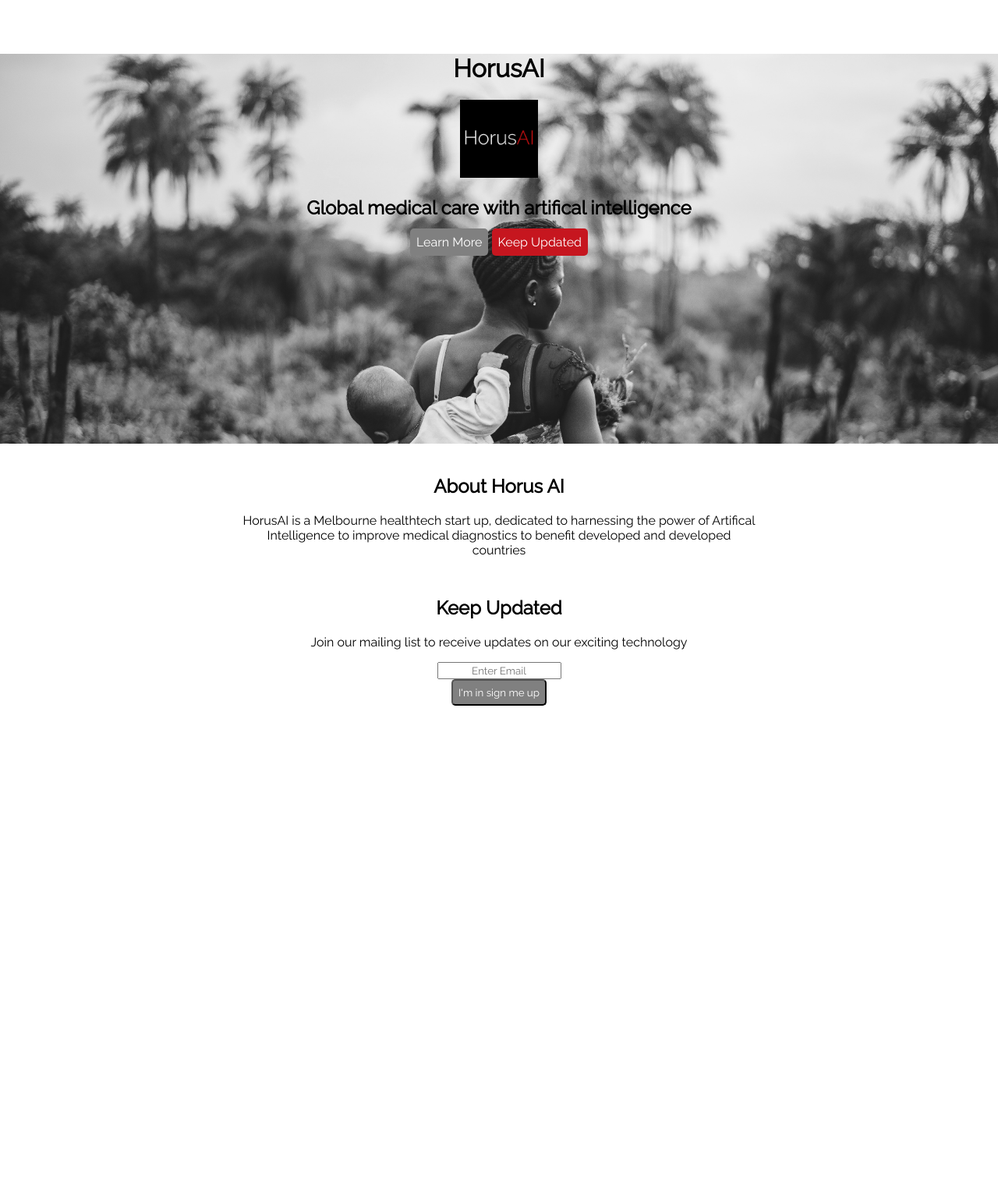
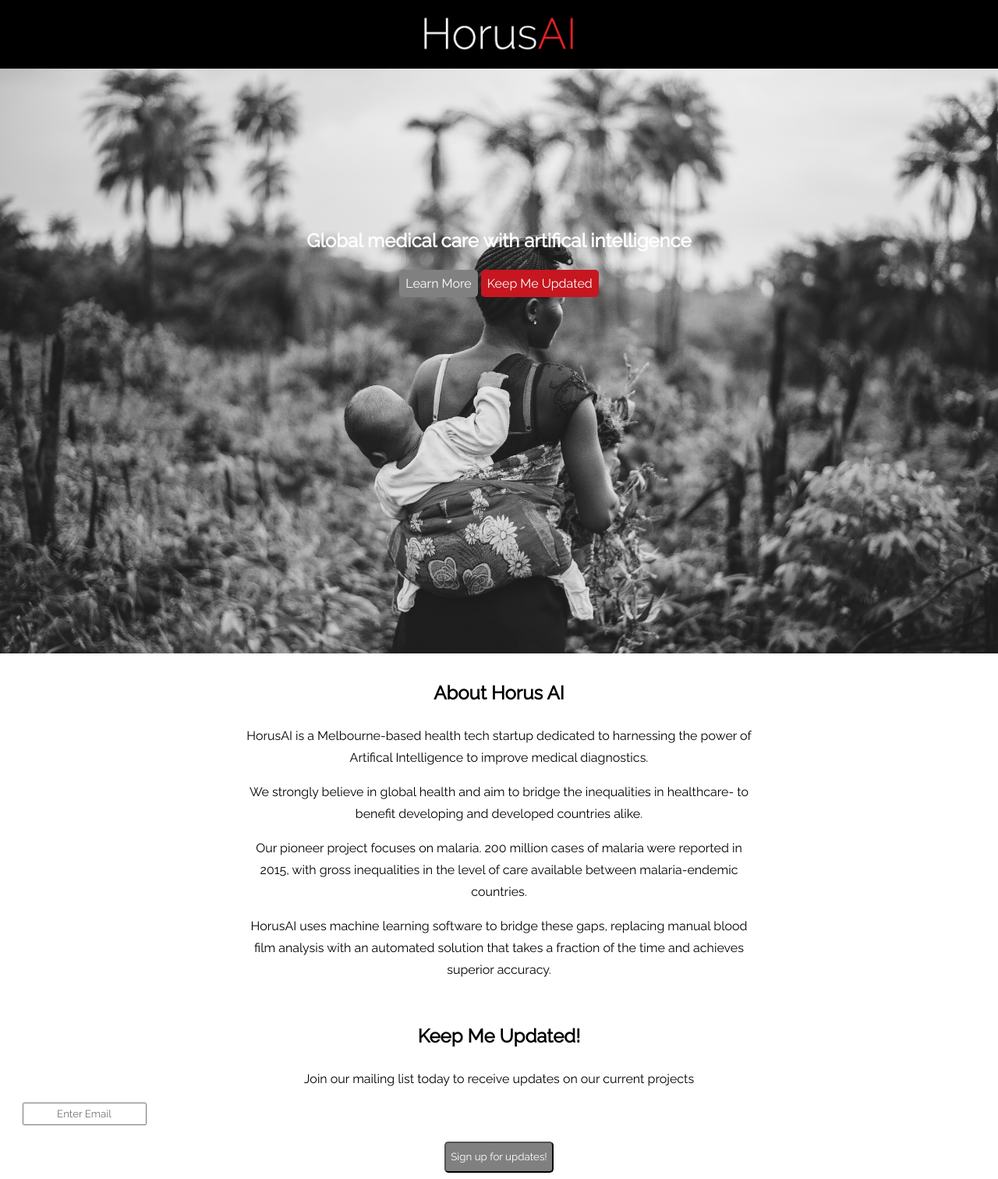
Before and after one commit to Cloudilicious/HorusAI-contactsite, a PHP site: page / in a window 1280 px wide. Shown: the whole page at 78% size. Before the commit the page ends 905 px from the top, so only its background shows below. Run offline with PHP 8.4, Linux system fonts and the light colour scheme; some web fonts are replaced.

Commit message:
Add copy and update css

```diff
--- a/index.html
+++ b/index.html
@@ -13,17 +13,17 @@
 
   <body>
     <nav>
+      <img class="logo" src="./images/logo.png" width="200px">
     </nav>
 
 <div class="heroimage">
     <div class="hero">
-      <h1 class="hero-heading">HorusAI</h1>
-      <img src="./images/logo.png" width="100px">
+      <!-- <h1 class="hero-heading">HorusAI</h1> -->
       <h2 class="heading">Global medical care with artifical intelligence</h2>
       <div class="">
         <a href="#learn-more" class="button">Learn More</a>
 
-        <a href="#keep-updated" class="calltoaction">Keep Updated</a>
+        <a href="#keep-updated" class="calltoaction">Keep Me Updated</a>
       </div>
     </div>
   </div>
@@ -32,18 +32,20 @@
     <section id="learn-more" class="">
       <div class="description">
         <h2>About Horus AI</h2>
-        <p>HorusAI is a Melbourne healthtech start up, dedicated to harnessing the power of Artifical Intelligence
-          to improve medical diagnostics to benefit developed and developed countries</p>
+        <p>HorusAI is a Melbourne-based health tech startup dedicated to harnessing the power of Artifical Intelligence to improve medical diagnostics. </p>
+        <p>We strongly believe in global health and aim to bridge the inequalities in healthcare- to benefit developing and developed countries alike. </p>
+        <p>Our pioneer project focuses on malaria. 200 million cases of malaria were reported in 2015, with gross inequalities in the level of care available between malaria-endemic countries. </p>
+        <p>HorusAI uses machine learning software to bridge these gaps, replacing manual blood film analysis with an automated solution that takes a fraction of the time and achieves superior accuracy.</p>
       </div>
     </section>
 
     <section id="keep-updated" class="">
-      <h2>Keep Updated</h2>
-      <p>Join our mailing list to receive updates on our exciting technology<p>
+      <h2>Keep Me Updated!</h2>
+      <p>Join our mailing list today to receive updates on our current projects<p>
       <div class="sign-up">
         <input type="email" placeholder="Enter Email" required>
       </div>
-      <button id="signupsubmit" type="submit" class="button">I'm in sign me up</button>
+      <button id="signupsubmit" type="submit" class="button">Sign up for updates!</button>
     </section>
 
   </body>
--- a/styles.css
+++ b/styles.css
@@ -1,11 +1,18 @@
 * {
   font-family: 'Raleway', 'Avenir', sans-serif;
   text-align: center;
+  line-height: 1.75em;
 }
 
 nav {
   height: 50px;
-  background-color:
+  background-color: black;
+  padding: 20px;
+  margin: -10px;
+}
+
+.logo {
+  /*margin-top: -10px;*/
 }
 
 .heroimage {
@@ -13,8 +20,8 @@
   background-image: url("./images/hero.jpg");
    /*opacity: 0.5;*/
   /* Set a specific height */
-  height: 500px;
-  margin: -10px;
+  height: 750px;
+  margin: -20px;
   z-index: 2000;
 
   /* Create the parallax scrolling effect */
@@ -29,7 +36,9 @@
 }
 
 .heading {
-
+  padding-top: 200px;
+  color: white;
+  text-shadow: 20px, 20px, 20px, black;
 }
 
 .button {
@@ -53,3 +62,8 @@
 .description {
   margin: 50px 300px 50px 300px;
 }
+
+.sign-up {
+  width: 200px;
+  height: 50px;
+}
```
Also changed, not shown: images/logo.png, images/logosquare.png (added).
